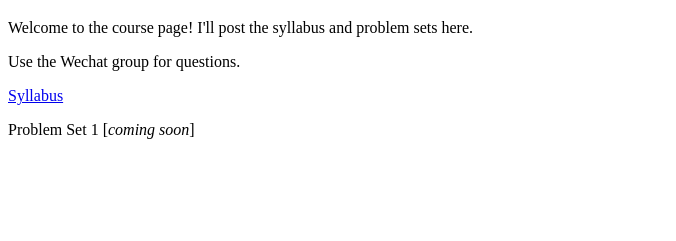
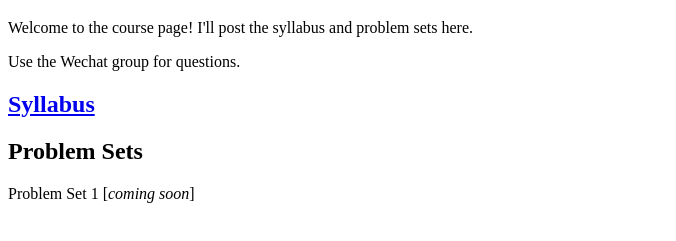
Before and after one commit to MichaelChirico/MichaelChirico.github.io, a plain HTML site: page xian/micro/course_page.html in a window 1280 px wide. Shown: the part 61-302 px from the top of the page, without its empty margins (0-676 px from the left). Drawn offline with Linux system fonts and the light colour scheme.

Commit message:
update micro page

```diff
--- a/xian/micro/course_page.html
+++ b/xian/micro/course_page.html
@@ -11,7 +11,8 @@
 <h1 id="intermediate-microeconomics-summer-2016">Intermediate Microeconomics, Summer 2016</h1>
 <p>Welcome to the course page! I'll post the syllabus and problem sets here.</p>
 <p>Use the Wechat group for questions.</p>
-<p><a href="syllabus.pdf">Syllabus</a></p>
+<h2 id="syllabus"><a href="syllabus.pdf">Syllabus</a></h2>
+<h2 id="problem-sets">Problem Sets</h2>
 <p>Problem Set 1 [<em>coming soon</em>]</p>
 </body>
 </html>
```
